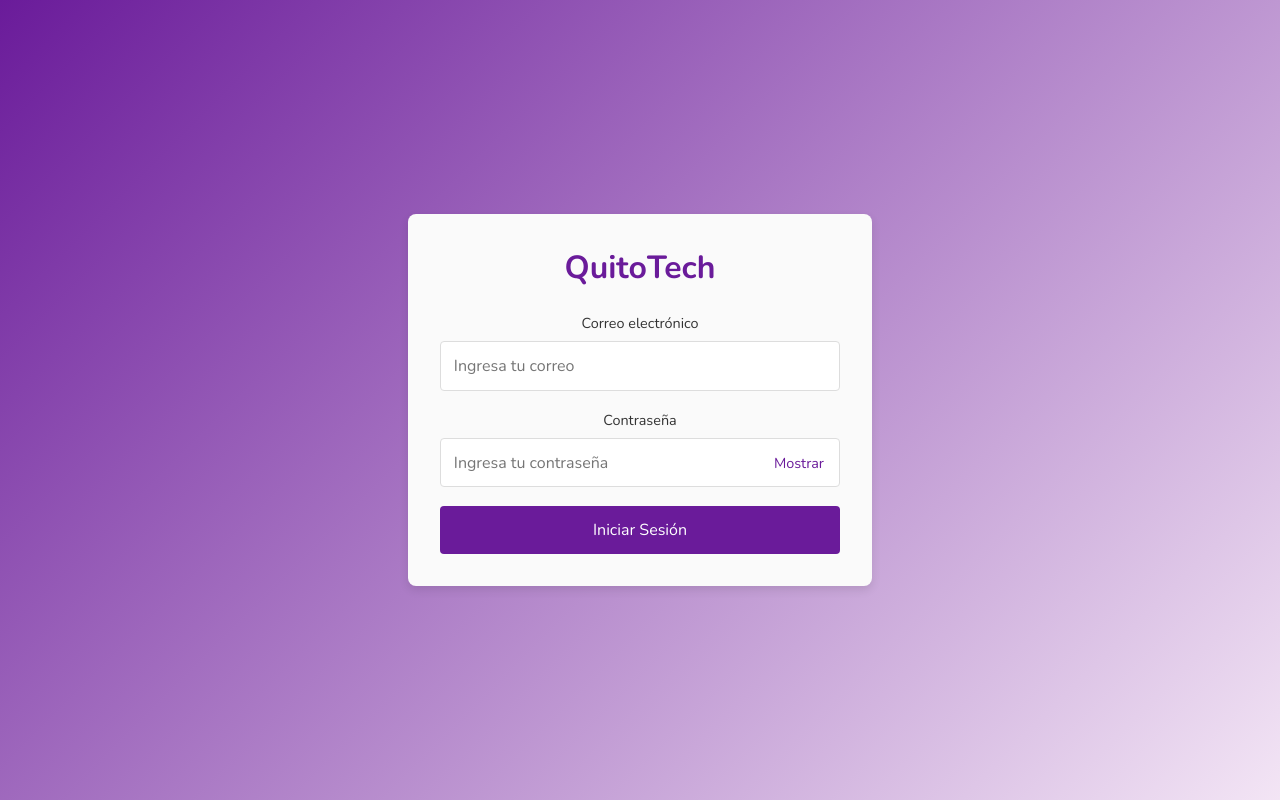
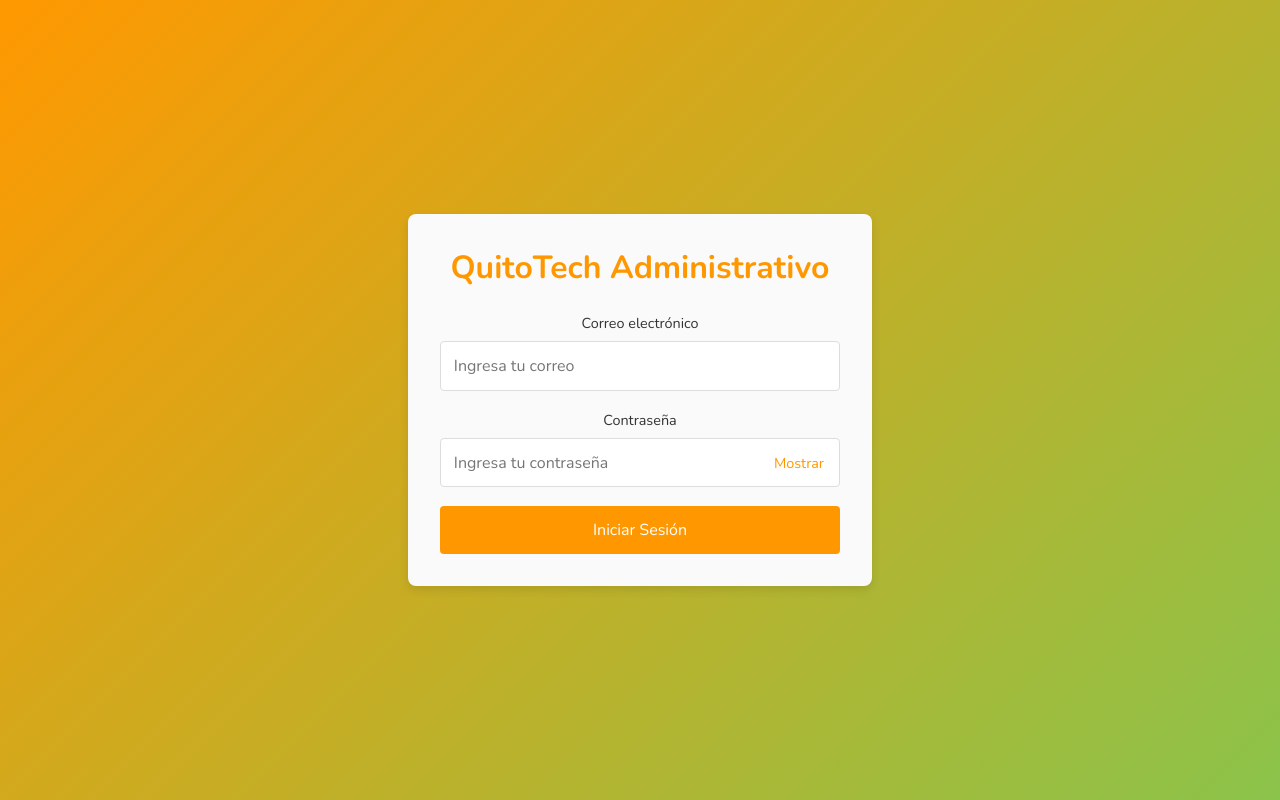
Before and after one commit to Kr-luis/Frontend-Moderador, a React (Vite) app: page / in a window 1280 px wide. Built offline with nearby package versions, Linux system fonts and the light colour scheme.

Commit message:
arreglo de pequeños errores

```diff
--- a/src/components/datausers/Datausers.jsx
+++ b/src/components/datausers/Datausers.jsx
@@ -88,10 +88,10 @@ const Datatable = () => {
   return (
     <div className="datatable">
       <div className="datatableTitle">
-        Añadir Nuevo Usuario
-        <Link to="/users/newu" className="link">
+        Usuarios Registrados
+        {/* <Link to="/users/newu" className="link">
           Agregar Nuevo
-        </Link>
+        </Link> */}
       </div>
       <DataGrid
         className="datagrid"
--- a/src/pages/Lmod/Lmod.jsx
+++ b/src/pages/Lmod/Lmod.jsx
@@ -47,7 +47,7 @@ const Lmod = () => {
   return (
     <div className="login-container">
       <div className="login-card">
-        <h1 className="login-title">QuitoTech</h1>
+        <h1 className="login-title">QuitoTech Administrativo</h1>
         <form onSubmit={handleLogin} className="login-form">
           {errorMessage && <p className="error-message">{errorMessage}</p>}
           <div className="input-group">
--- a/src/pages/Lmod/lmod.scss
+++ b/src/pages/Lmod/lmod.scss
@@ -1,6 +1,6 @@
 // Variables
-$primary-color: #6a1b9a;
-$secondary-color: #f3e5f5;
+$primary-color: #ff9800; // Amarillo anaranjado
+$secondary-color: #8bc34a; // Verde claro
 $background-color: #fafafa;
 $text-color: #333;
 $border-color: #ddd;
@@ -92,6 +92,6 @@ $border-color: #ddd;
   transition: background 0.3s;
 
   &:hover {
-    background: #581574; // Color más oscuro definido manualmente
+    background: #fb8c00; // Un tono más oscuro de amarillo anaranjado
   }
 }
--- a/src/pages/profileU/profileU.jsx
+++ b/src/pages/profileU/profileU.jsx
@@ -44,18 +44,23 @@ const ProfileU = () => {
         <div className="profileContent">
           <h1 className="title">Perfil del Usuario</h1>
           <div className="profileDetails">
+            {/* Verifica si existe la imagen del usuario y usa una imagen por defecto si no */}
             <img
-              src="https://images.pexels.com/photos/733872/pexels-photo-733872.jpeg?auto=compress&cs=tinysrgb&dpr=3&h=750&w=1260"
+              src={usuario.ImagenUrl || "https://images.pexels.com/photos/733872/pexels-photo-733872.jpeg?auto=compress&cs=tinysrgb&dpr=3&h=750&w=1260"}
               alt="Foto del Usuario"
               className="profileImg"
             />
             <div className="details">
+              {/* Verifica si los datos existen antes de mostrarlos */}
               <h1 className="name">{usuario.nombre} {usuario.apellido}</h1>
-              <p className="info"><strong>Email:</strong> {usuario.email}</p>
-              <p className="info"><strong>Estado:</strong> {usuario.estado === "activo" ? "Activo" : "Inactivo"}</p>
+              <p className="info"><strong>Email:</strong> {usuario.email || "No disponible"}</p>
+              {/* Verificación adicional para el estado */}
+              <p className="info">
+                <strong>Estado:</strong> {usuario.estado === "activo" ? "Activo" : usuario.estado === "inactivo" ? "Inactivo" : "Activo"}
+              </p>
               <p className="info">
                 <strong>Propietario:</strong>
-                {usuario.propietario !== undefined ? usuario.propietario.toString() : "No definido"}
+                {usuario.propietario !== undefined ? (usuario.propietario ? "Sí" : "No") : "No definido"}
               </p>
             </div>
           </div>
```
